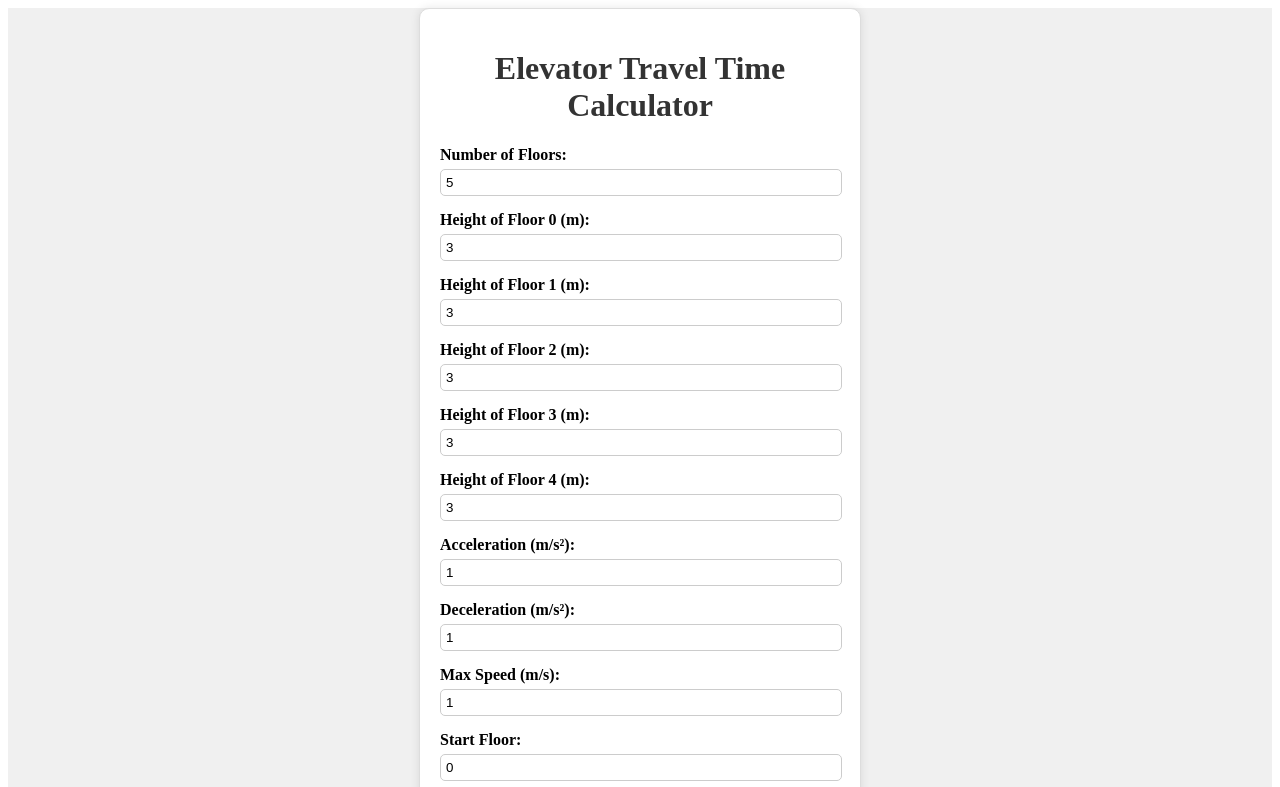
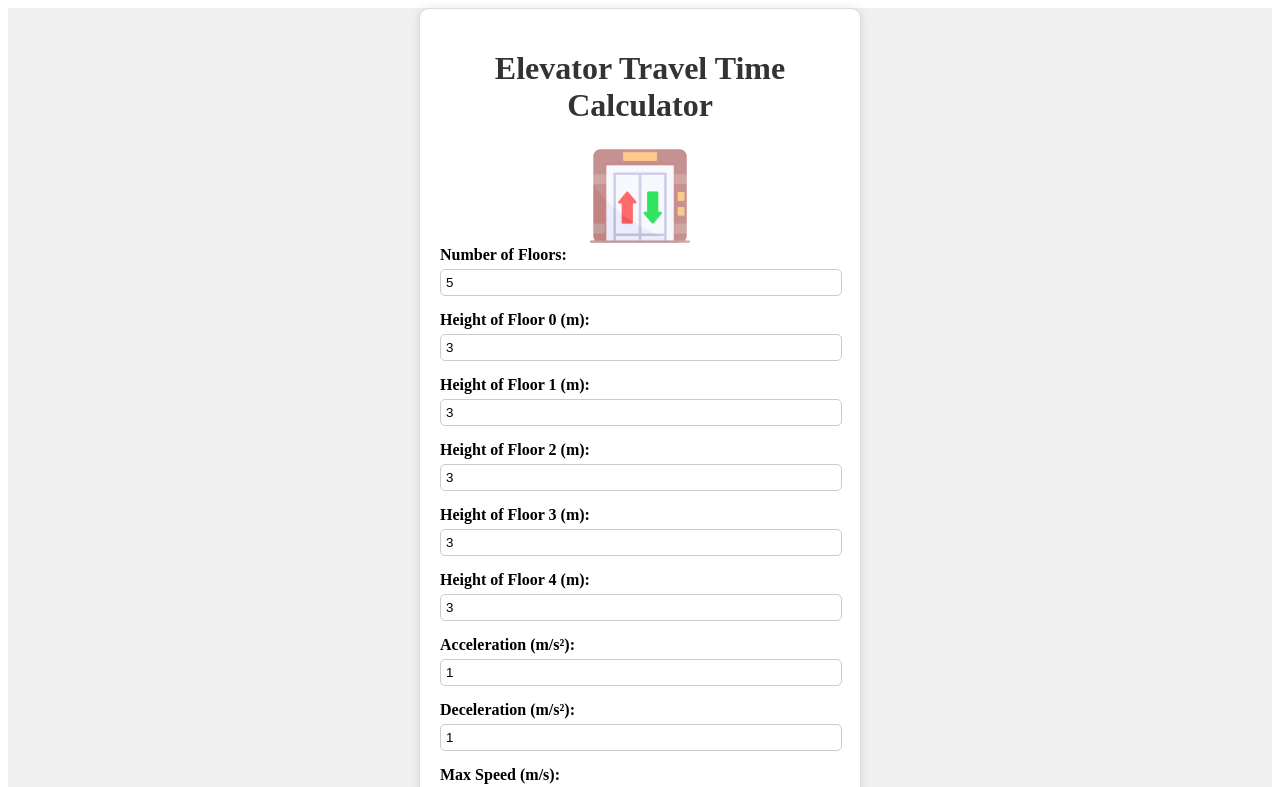
Before and after one commit to Hamiriza/elevator-app, a React (Create React App) app in the folder frontend/: page / in a window 1280 px wide. Shown: the top 787 px of the page. Built offline with nearby package versions, Linux system fonts and the light colour scheme.

Commit message:
[Riza][frontend-backend] add icon and image

```diff
--- a/frontend/src/components/ElevatorTravelTimeCalculator.css
+++ b/frontend/src/components/ElevatorTravelTimeCalculator.css
@@ -58,3 +58,13 @@ button:hover {
   font-size: 18px;
   color: #333;
 }
+
+.image-wrapper {
+  display: flex;
+  justify-content: center;
+}
+
+.image-wrapper img {
+  height: 100px;
+  width: 100px;
+}
--- a/frontend/src/components/ElevatorTravelTimeCalculator.tsx
+++ b/frontend/src/components/ElevatorTravelTimeCalculator.tsx
@@ -103,6 +103,9 @@ const ElevatorTravelTimeCalculator: React.FC = () => {
     <div className="calculator-wrapper">
       <div className="calculator">
         <h1>Elevator Travel Time Calculator</h1>
+        <div className="image-wrapper">
+          <img src="/elevator.png" alt="elevator" />
+        </div>
         <div className="form-group">
           <label htmlFor="numberOfFloors">Number of Floors: </label>
           <input
```
Also changed, not shown: frontend/public/elevator.png (added), 1 other file (tests, documents, lock files or other folders).
